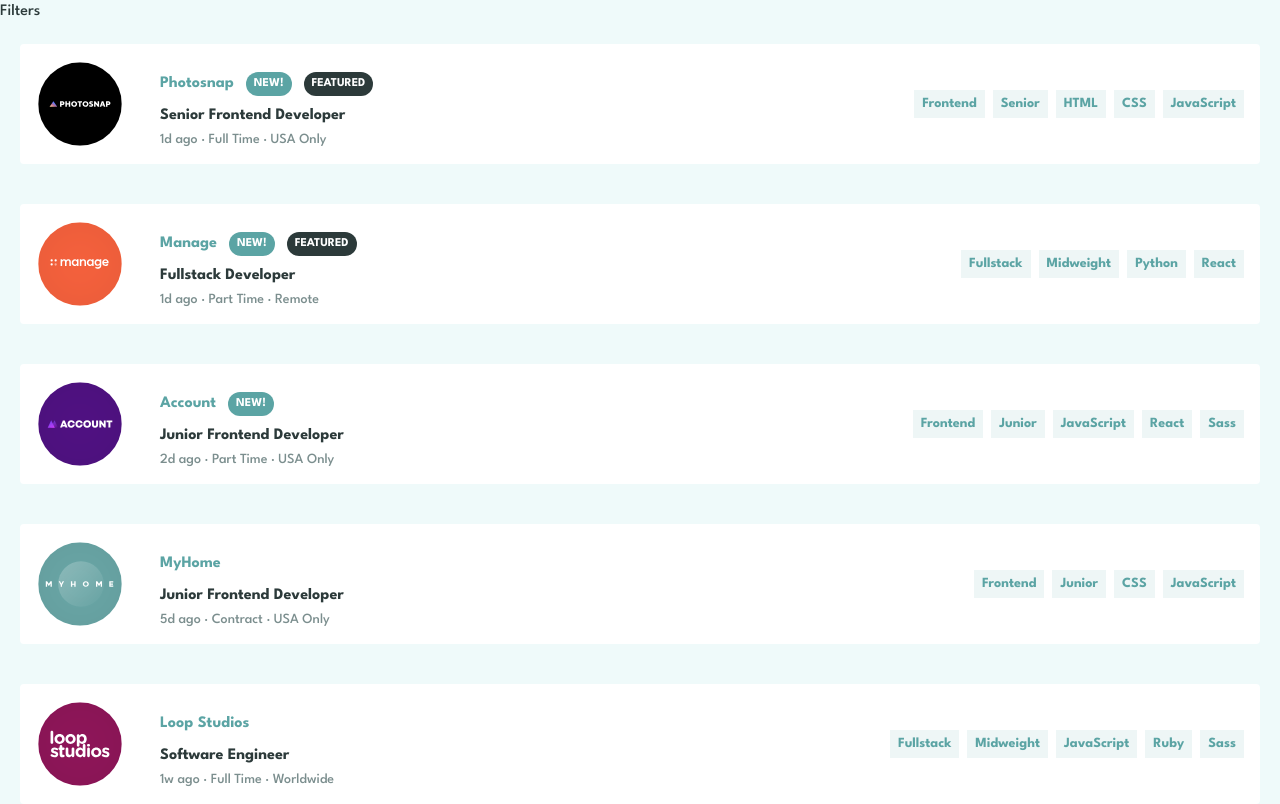
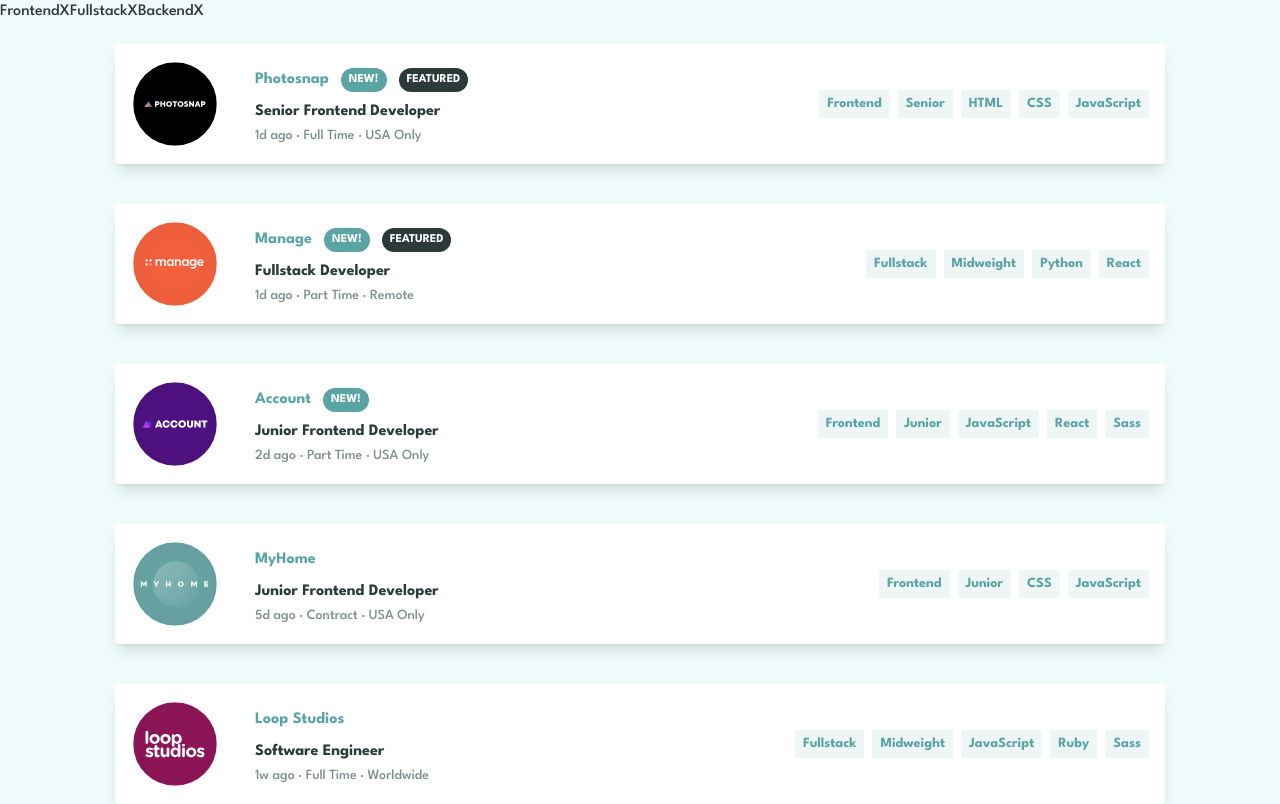
Before and after one commit to monte-dev/React-TailwindCSS-job-listings-FEM, a React (Vite) app: page / in a window 1280 px wide. Shown: the top 804 px of the page. Built offline with nearby package versions, Linux system fonts and the light colour scheme.

Commit message:
Add: filters feature

```diff
--- a/src/App.jsx
+++ b/src/App.jsx
@@ -1,13 +1,26 @@
 import { useState } from 'react';
-import { Filters, Job, JobListings } from './components';
+import { Filters, JobListings } from './components';
 
 function App() {
-	const [count, setCount] = useState(0);
+	// initialize state to empty array
+	const [selectedTags, setSelectedTags] = useState([]);
 
+	const handleTagClick = (tag) => {
+		if (!selectedTags.includes(tag)) {
+			setSelectedTags([...selectedTags, tag]);
+		}
+	};
+
+	const removeTag = (tag) => {
+		setSelectedTags(selectedTags.filter((t) => t !== tag));
+	};
 	return (
-		<div className=" bg-background h-full font-main text-dark-200">
-			<Filters />
-			<JobListings />
+		<div className="bg-background h-full font-main text-dark-200">
+			<Filters selectedTags={selectedTags} removeTag={removeTag} />
+			<JobListings
+				selectedTags={selectedTags}
+				handleTagClick={handleTagClick}
+			/>
 		</div>
 	);
 }
--- a/src/components/Filters/Filters.jsx
+++ b/src/components/Filters/Filters.jsx
@@ -1,4 +1,14 @@
-const Filters = () => {
-	return <div>Filters</div>;
+const Filters = ({ selectedTags, removeTag }) => {
+	return (
+		<div className="filters">
+			{selectedTags.map((tag) => (
+				<span key={tag}>
+					{tag}
+					<button onClick={() => removeTag(tag)}>X</button>
+				</span>
+			))}
+		</div>
+	);
 };
+
 export default Filters;
--- a/src/components/Job/Job.jsx
+++ b/src/components/Job/Job.jsx
@@ -13,14 +13,19 @@
 		role,
 		tools,
 	} = props;
+
+	const handleTagClick = (tag) => {
+		props.handleTagClick(tag);
+	};
+
 	return (
-		<article className="m-3 mb-10 p-0 bg-white rounded transition-all duration-125 ease-in hover:border-l-[5px] hover:border-dark-100 hover:cursor-pointer flex flex-col md:flex-row md:justify-between relative">
+		<article className="m-3 mb-10 p-0 bg-white rounded transition-all duration-125 ease-in hover:border-l-[5px] hover:border-primary hover:cursor-pointer flex flex-col md:flex-row md:justify-between relative shadow-lg">
 			<div className="flex">
 				<img
-					className="absolute -inset-y-1/3 scale-[.575] md:relative md:-inset-0 md:p-4 md:scale-[.95]"
+					className="absolute -inset-y-[45px] scale-[.575] md:relative md:-inset-0 md:p-4 md:scale-[.95]"
 					src={`/src/assets/` + logo}
 				></img>
-				<div className="ml-3 px-2 pt-5 pb-3">
+				<div className="ml-3 px-2 pt-7 md:pt-4 pb-3">
 					<div className="flex my-2">
 						<h3 className="text-primary font-bold mr-3">
 							{company}
@@ -43,19 +48,33 @@
 				</div>
 			</div>
 			<ul className="flex flex-wrap text-sm md:items-center mx-3 mb-3 md:mb-0 border-t-2 border-t-accent pt-2 md:pt-0 md:border-0">
-				<li className="bg-accent text-primary font-bold py-1 px-2 m-1 hover:text-white hover:bg-primary">
+				<li
+					className="bg-accent text-primary font-bold py-1 px-2 m-1 hover:text-white hover:bg-primary"
+					onClick={handleTagClick(role)}
+				>
 					{role}
 				</li>
-				<li className="bg-accent text-primary font-bold py-1 px-2  m-1 hover:text-white hover:bg-primary">
+				<li
+					className="bg-accent text-primary font-bold py-1 px-2  m-1 hover:text-white hover:bg-primary"
+					onClick={() => handleTagClick(level)}
+				>
 					{level}
 				</li>
 				{languages.map((language) => (
-					<li className="bg-accent text-primary font-bold py-1 px-2  m-1 hover:text-white hover:bg-primary">
+					<li
+						className="bg-accent text-primary font-bold py-1 px-2  m-1 hover:text-white hover:bg-primary"
+						key={language}
+						onClick={() => handleTagClick(language)}
+					>
 						{language}
 					</li>
 				))}
 				{tools.map((tool) => (
-					<li className="bg-accent text-primary font-bold py-1 px-2  m-1 hover:text-white hover:bg-primary">
+					<li
+						className="bg-accent text-primary font-bold py-1 px-2  m-1 hover:text-white hover:bg-primary"
+						key={tool}
+						onClick={() => handleTagClick(tool)}
+					>
 						{tool}
 					</li>
 				))}
--- a/src/components/JobListings/JobListings.jsx
+++ b/src/components/JobListings/JobListings.jsx
@@ -1,11 +1,22 @@
 import data from '../../assets/data.json';
 import Job from '../Job/Job';
 
-const JobListings = () => {
+const JobListings = ({ selectedTags, handleTagClick }) => {
+	const filterJobs = (job) => {
+		const tags = [job.role, job.level, ...job.languages, ...job.tools];
+		return selectedTags.every((tag) => tags.includes(tag));
+	};
+
 	return (
-		<main className="jobListings p-2">
-			{data.map((job) => {
-				return <Job {...job} />;
+		<main className="jobListings p-2 container md:max-w-fit m-auto">
+			{data.map((job, index) => {
+				return (
+					<Job
+						key={job.id}
+						handleTagClick={handleTagClick}
+						{...job}
+					/>
+				);
 			})}
 		</main>
 	);
```
